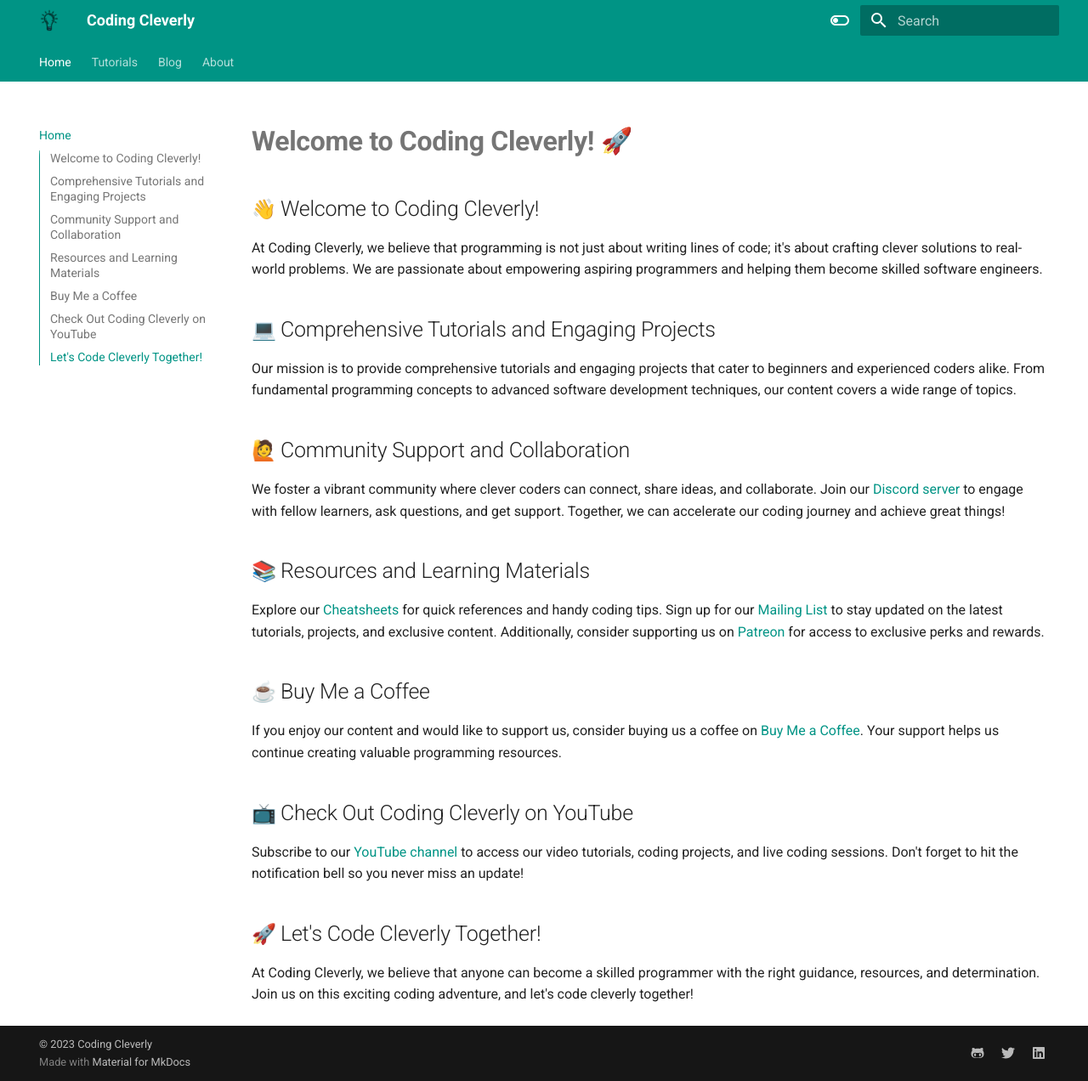
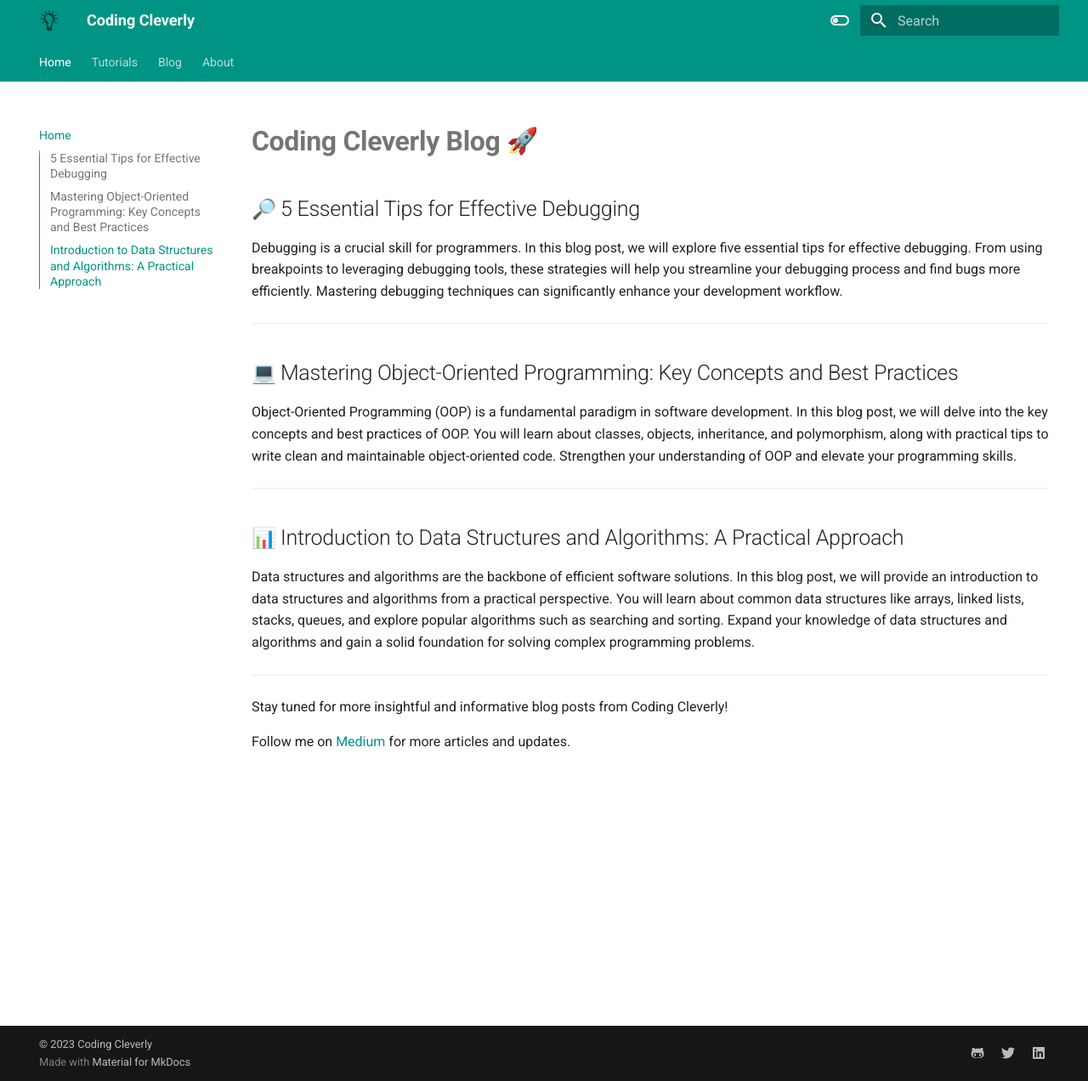
Before and after one commit to codingcleverly/mkdocs-material, an MkDocs documentation site: the page built from docs/index.md, in a window 1280 px wide and 1272 px high. Shown: the whole window at 85% size. Built offline with MkDocs 1.6.1 and Material for MkDocs 9.7.7, drawn with Linux system fonts in a browser that asks for light colours; emoji names are drawn with the system emoji font.

Commit message:
more changed

```diff
--- a/docs/index.md
+++ b/docs/index.md
@@ -1,29 +1,23 @@
-# **Welcome to Coding Cleverly!** :rocket:
+# **Coding Cleverly Blog** :rocket:
 
-## :wave: Welcome to Coding Cleverly!
+## :mag_right: 5 Essential Tips for Effective Debugging
 
-At Coding Cleverly, we believe that programming is not just about writing lines of code; it's about crafting clever solutions to real-world problems. We are passionate about empowering aspiring programmers and helping them become skilled software engineers.
+Debugging is a crucial skill for programmers. In this blog post, we will explore five essential tips for effective debugging. From using breakpoints to leveraging debugging tools, these strategies will help you streamline your debugging process and find bugs more efficiently. Mastering debugging techniques can significantly enhance your development workflow.
 
-## :computer: Comprehensive Tutorials and Engaging Projects
+---
 
-Our mission is to provide comprehensive tutorials and engaging projects that cater to beginners and experienced coders alike. From fundamental programming concepts to advanced software development techniques, our content covers a wide range of topics.
+## :computer: Mastering Object-Oriented Programming: Key Concepts and Best Practices
 
-## :raising_hand: Community Support and Collaboration
+Object-Oriented Programming (OOP) is a fundamental paradigm in software development. In this blog post, we will delve into the key concepts and best practices of OOP. You will learn about classes, objects, inheritance, and polymorphism, along with practical tips to write clean and maintainable object-oriented code. Strengthen your understanding of OOP and elevate your programming skills.
 
-We foster a vibrant community where clever coders can connect, share ideas, and collaborate. Join our [Discord server](https://discord.com/invite/rDUACTXjd9) to engage with fellow learners, ask questions, and get support. Together, we can accelerate our coding journey and achieve great things!
+---
 
-## :books: Resources and Learning Materials
+## :bar_chart: Introduction to Data Structures and Algorithms: A Practical Approach
 
-Explore our [Cheatsheets](https://codingcleverly.gumroad.com/) for quick references and handy coding tips. Sign up for our [Mailing List](https://codingcleverly.eo.page/jbfg5) to stay updated on the latest tutorials, projects, and exclusive content. Additionally, consider supporting us on [Patreon](https://www.patreon.com/CodingCleverly) for access to exclusive perks and rewards.
+Data structures and algorithms are the backbone of efficient software solutions. In this blog post, we will provide an introduction to data structures and algorithms from a practical perspective. You will learn about common data structures like arrays, linked lists, stacks, queues, and explore popular algorithms such as searching and sorting. Expand your knowledge of data structures and algorithms and gain a solid foundation for solving complex programming problems.
 
-## :coffee: Buy Me a Coffee
+---
 
-If you enjoy our content and would like to support us, consider buying us a coffee on [Buy Me a Coffee](https://www.buymeacoffee.com/CodingCleverly). Your support helps us continue creating valuable programming resources.
+Stay tuned for more insightful and informative blog posts from Coding Cleverly!
 
-## :tv: Check Out Coding Cleverly on YouTube
-
-Subscribe to our [YouTube channel](https://www.youtube.com/c/CodingCleverly) to access our video tutorials, coding projects, and live coding sessions. Don't forget to hit the notification bell so you never miss an update!
-
-## :rocket: Let's Code Cleverly Together!
-
-At Coding Cleverly, we believe that anyone can become a skilled programmer with the right guidance, resources, and determination. Join us on this exciting coding adventure, and let's code cleverly together!
+Follow me on [Medium](https://harisiftikhar.medium.com/) for more articles and updates.
--- a/docs/tutorials.md
+++ b/docs/tutorials.md
@@ -1,15 +1,37 @@
-# About Coding Cleverly
+# **Tutorials** :books:
 
-## The CodingCleverly Journey!
+Welcome to the Tutorials section of Coding Cleverly! Here, you'll find a wide range of programming tutorials to enhance your skills and knowledge. Whether you're a beginner or an experienced coder, we have resources that cater to various skill levels.
 
-Introducing Coding Cleverly, your ultimate destination for coding knowledge and creative inspiration! I'm Haris, a passionate coder on a mission to bring you the best of programming and technology through my YouTube channel.
+## Introduction to C++ :rocket:
 
-Coding Cleverly is all about exploring the art of coding in innovative and exciting ways. Join me as we dive into the fascinating world of programming, where creativity and problem-solving merge to create remarkable results.
+If you're interested in learning C++, we highly recommend checking out our Introduction to C++ playlist on YouTube. This comprehensive playlist will guide you through the fundamentals of C++ programming, from basic syntax to object-oriented concepts.
 
-With a sleek and captivating material design theme, navigating our channel is a breeze. You'll find intuitive features like navigation tabs, sections, and a table of contents integration for easy access to the content you seek. Our search function provides suggestions and highlights to make finding specific topics a breeze.
+📺 [Introduction to C++ Playlist](https://www.youtube.com/watch?v=4lqY8wuZ-PU&list=PL6oj8ZA5xT3AHLqp9Xoq64xwV3IRs_TIP&ab_channel=CodingCleverly)
 
-But Coding Cleverly is more than just tutorials and coding demos. It's a thriving community of like-minded individuals who share a passion for technology. Connect with us on various social media platforms, including GitHub, Twitter, and LinkedIn, where you can interact, collaborate, and stay up-to-date with the latest trends and developments in the coding world.
+## Introduction to Python for Absolute Beginners :snake:
 
-Whether you're a seasoned developer looking to level up your skills or a beginner eager to embark on your coding journey, Coding Cleverly is here to inspire and empower you. Join us on this exciting adventure by subscribing to our YouTube channel, Coding Cleverly, and let's code cleverly together!
+Are you new to programming? Our Introduction to Python for Absolute Beginners playlist is the perfect starting point. This playlist covers the basics of Python programming in a beginner-friendly manner, allowing you to grasp the fundamental concepts of programming.
 
-Feel free to explore the amazing world of coding by visiting our YouTube channel at Coding Cleverly. Together, we'll unlock your coding potential and unleash your creativity.
+📺 [Introduction to Python for Absolute Beginners Playlist](https://www.youtube.com/watch?v=d-haWUXmml8&list=PL6oj8ZA5xT3AS5qw4ekTemkrhNsnvqaB9&ab_channel=CodingCleverly)
+
+## Introduction to Data Structures in C++ :bar_chart:
+
+For those interested in data structures in C++, we have an informative playlist that covers various data structures and their implementations in C++.
+
+📺 [Introduction to Data Structures in C++ Playlist](https://www.youtube.com/watch?v=h-GLNodQ1Bc&list=PL6oj8ZA5xT3CSeMEvLLB7iHVkty5c34Sh&ab_channel=CodingCleverly)
+
+## Advanced Data Structures in Java :rocket:
+
+If you're already comfortable with basic data structures and want to explore advanced topics in Java, our Advanced Data Structures in Java playlist is a great resource.
+
+📺 [Advanced Data Structures in Java Playlist](https://www.youtube.com/watch?v=_SN4zw5embE&list=PL6oj8ZA5xT3AU_Qo5Uo414W7MHQF2ryjl&ab_channel=CodingCleverly)
+
+## More Coding Videos :film_projector:
+
+If you're looking for additional coding videos and tutorials, make sure to visit our Coding Cleverly YouTube channel. We have over 150+ videos covering various programming languages and topics.
+
+📺 [Coding Cleverly YouTube Channel](https://www.youtube.com/@CodingCleverly)
+
+We regularly update our tutorial section with new content, so make sure to check back often for more exciting tutorials and programming resources.
+
+Happy learning! :computer:
```
